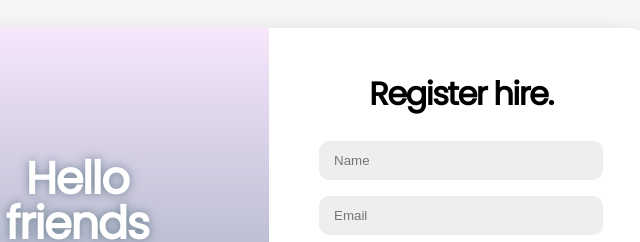
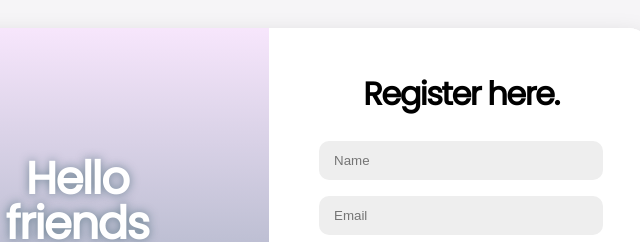
Before and after one commit to Jose-Familia/login-page, a plain HTML site: page index.html in a window 1280 px wide. Both pictures are taken after a click on the button "Register". Shown: the part 130-372 px from the top of the page, 371-1011 px from the left. Drawn offline with Linux system fonts and the light colour scheme.

Commit message:
Update index.html

```diff
--- a/index.html
+++ b/index.html
@@ -12,7 +12,7 @@
 
       <div class="form-container register-container">
         <form action="#">
-          <h1>Register hire.</h1>
+          <h1>Register here.</h1>
           <input type="text" placeholder="Name">
           <input type="email" placeholder="Email">
           <input type="password" placeholder="Password">
@@ -28,7 +28,7 @@
 
       <div class="form-container login-container">
         <form action="#">
-          <h1>Login hire.</h1>
+          <h1>Login here.</h1>
           <input type="email" placeholder="Email">
           <input type="password" placeholder="Password">
           <div class="content">
```
